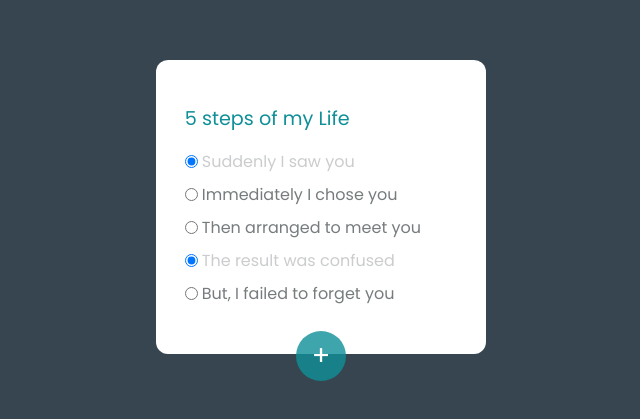
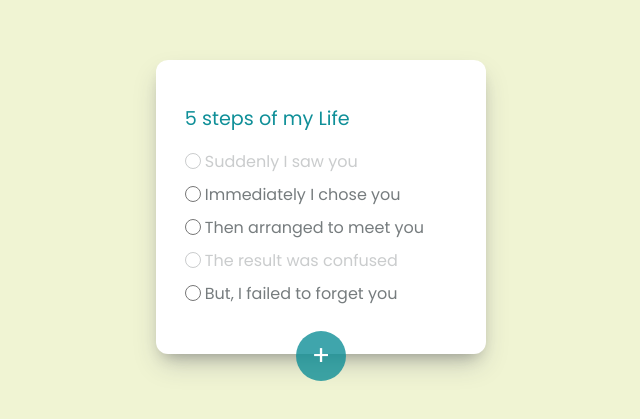
Before and after one commit to Uzzwal-Dhali/vue3_todo, a Vue app: page / in a window 1280 px wide. Shown: the part 193-612 px from the top of the page, without its empty margins (319-959 px from the left). Built offline with nearby package versions, Linux system fonts and the light colour scheme; a web font is replaced by a local one.

Commit message:
Redesigned and features added

```diff
--- a/src/App.vue
+++ b/src/App.vue
@@ -53,7 +53,7 @@
         <form @submit.prevent.enter="addItem">
           <input
             type="text"
-            v-model.trim="newTask"
+            v-model.trim.toUpperCase="newTask"
             placeholder="Type and press enter"
           >
         </form>
@@ -65,7 +65,7 @@
 
 <style lang="scss" scoped>
 .container {
-  background: #36454F;
+  background: rgba(240,244,211,1);
   height: 100vh;
   display: flex;
   flex-direction: column;
@@ -80,6 +80,7 @@
     display: flex;
     flex-direction: column;
     gap: 0.005em;
+    box-shadow: rgba(50, 50, 93, 0.25) 0px 13px 27px -5px, rgba(0, 0, 0, 0.3) 0px 8px 16px -8px;
     .header {
       font-size: 1.2em;
       display: flex;
@@ -103,11 +104,23 @@
         li {
           cursor: pointer;
           display: flex;
+          align-items: center;
           gap: 0.25rem;
           color: rgba(44, 53, 57, 0.65);
           transition: all 0.5s ease-in;
-          input[type='checkbox'] {
+          input[type='radio'] {
+            display: flex;
+            justify-content: center;
+            align-items: center;
+            width: 1rem;
+            height: 1rem;
             border-radius: 50%;
+            border: 0.0025rem solid gray;
+          }
+          input[type='radio']:focus,
+          input[type='radio']:checked {
+           appearance: none;
+           border: 0.0025rem solid rgba(44, 53, 57, 0.25);
           }
         }
         li:hover {
@@ -144,6 +157,7 @@
     padding: 1.5rem 1.8rem;
     border-radius: 0.75rem;
     min-width: 330px;
+    box-shadow: rgba(50, 50, 93, 0.25) 0px 13px 27px -5px, rgba(0, 0, 0, 0.3) 0px 8px 16px -8px;
     .body {
 
       form {
```
